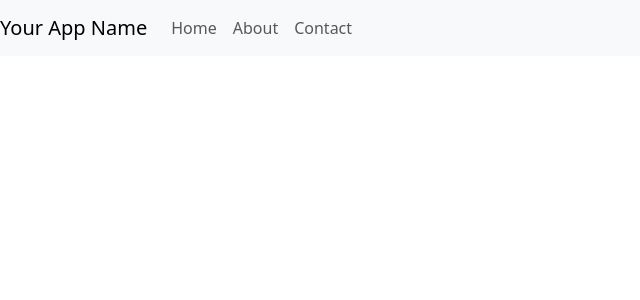
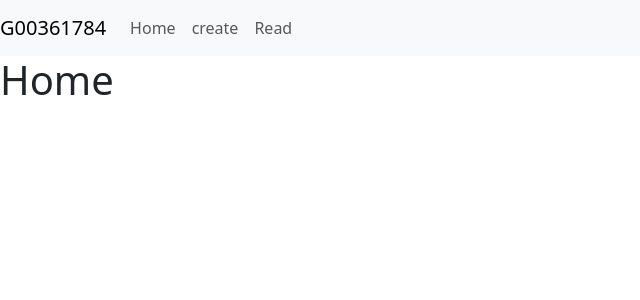
Before and after one commit to G00361784/DataRepProj, a React (Create React App) app: page /create in a window 1280 px wide. Shown: the top 300 px of the page, without its empty margins (0-640 px from the left). Built offline with nearby package versions, Linux system fonts and the light colour scheme.

Commit message:
added sample JSON#

```diff
--- a/src/App.js
+++ b/src/App.js
@@ -1,10 +1,12 @@
 import logo from './logo.svg';
 import './App.css';
 import Header1 from './components/header1';
+import Create from './components/create';
 function App() {
   return (
     <div>
       <Header1></Header1>
+      <Create></Create>
     </div>
   );
 }
--- a/src/components/create.js
+++ b/src/components/create.js
@@ -3,8 +3,7 @@ import React from 'react';
 const Create = () => {
   return (
     <div>
-      <h1>Hello World!</h1>
-      <h2>It is {new Date().toLocaleTimeString()}.</h2>
+      <h1>Home</h1>
     </div>
   );
 }
--- a/src/components/header1.js
+++ b/src/components/header1.js
@@ -5,13 +5,13 @@ const Header1 = ()=>{
 
     return (
         <Navbar bg="light" expand="lg">
-        <Navbar.Brand href="#home">Your App Name</Navbar.Brand>
+        <Navbar.Brand href="#home">G00361784</Navbar.Brand>
         <Navbar.Toggle aria-controls="basic-navbar-nav" />
         <Navbar.Collapse id="basic-navbar-nav">
             <Nav className="mr-auto"> {/* Changed ml-auto to mr-auto */}
             <Nav.Link href="/">Home</Nav.Link>
-            <Nav.Link href="/about">About</Nav.Link>
-            <Nav.Link href="/contact">Contact</Nav.Link>
+            <Nav.Link href="/create">create</Nav.Link>
+            <Nav.Link href="/read">Read</Nav.Link>
             </Nav>
         </Navbar.Collapse>
         </Navbar>
```
Also changed, not shown: src/components/read.js (+6 -18 lines).
